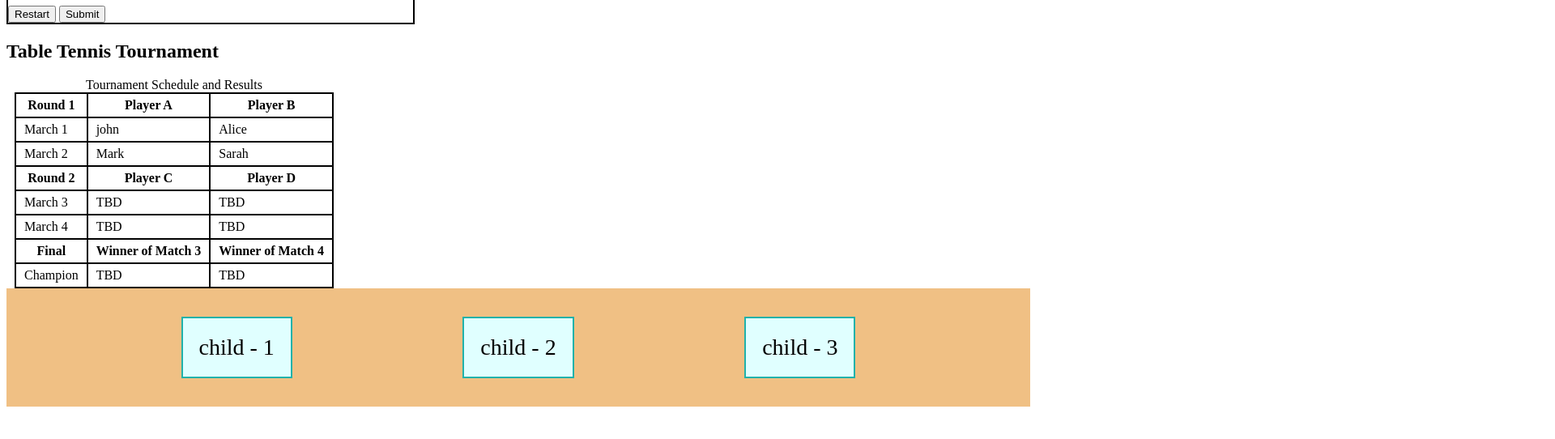
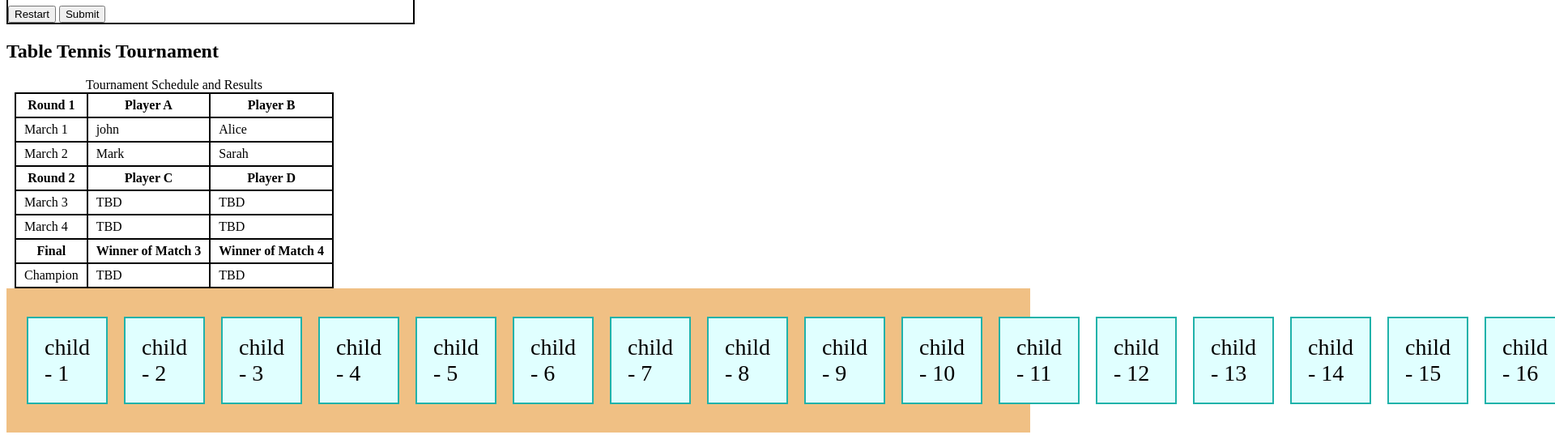
Before and after one commit to Tanvir625/My-full-test-web, a plain HTML site: page index.html in a window 1280 px wide. Shown: the part 2239-2781 px from the top of the page at 81% size, 1920 px wide, since content can reach past the window. Before the commit the page ends 2749 px from the top, so only its background shows below. Drawn offline with Linux system fonts and the light colour scheme.

Commit message:
last update

```diff
--- a/index.html
+++ b/index.html
@@ -153,13 +153,27 @@
 </div>
 
  <section class="parent">
-  <div class="child">child - 1</div>
-  <div class="child">child - 2</div>
-  <div class="child">child - 3</div>
-  <!-- <div class="child">child - 4</div>
-  <div class="child">child - 5</div>
-  <div class="child">child - 6</div> -->
-
+  <!-- div.child*20>{child - $}  -->
+<div class="child">child - 1</div>
+<div class="child">child - 2</div>
+<div class="child">child - 3</div>
+<div class="child">child - 4</div>
+<div class="child">child - 5</div>
+<div class="child">child - 6</div>
+<div class="child">child - 7</div>
+<div class="child">child - 8</div>
+<div class="child">child - 9</div>
+<div class="child">child - 10</div>
+<div class="child">child - 11</div>
+<div class="child">child - 12</div>
+<div class="child">child - 13</div>
+<div class="child">child - 14</div>
+<div class="child">child - 15</div>
+<div class="child">child - 16</div>
+<div class="child">child - 17</div>
+<div class="child">child - 18</div>
+<div class="child">child - 19</div>
+<div class="child">child - 20</div>
 </section>
 
 
--- a/style.css
+++ b/style.css
@@ -48,9 +48,7 @@ nav li:hover > .dropdown{
   margin-left: 80px;
 
 }
-*{
-  /* background-color: #d47a51; */
-}
+
 
 .hero article{
   text-align: center;
```
Also changed, not shown: 1 other file.
